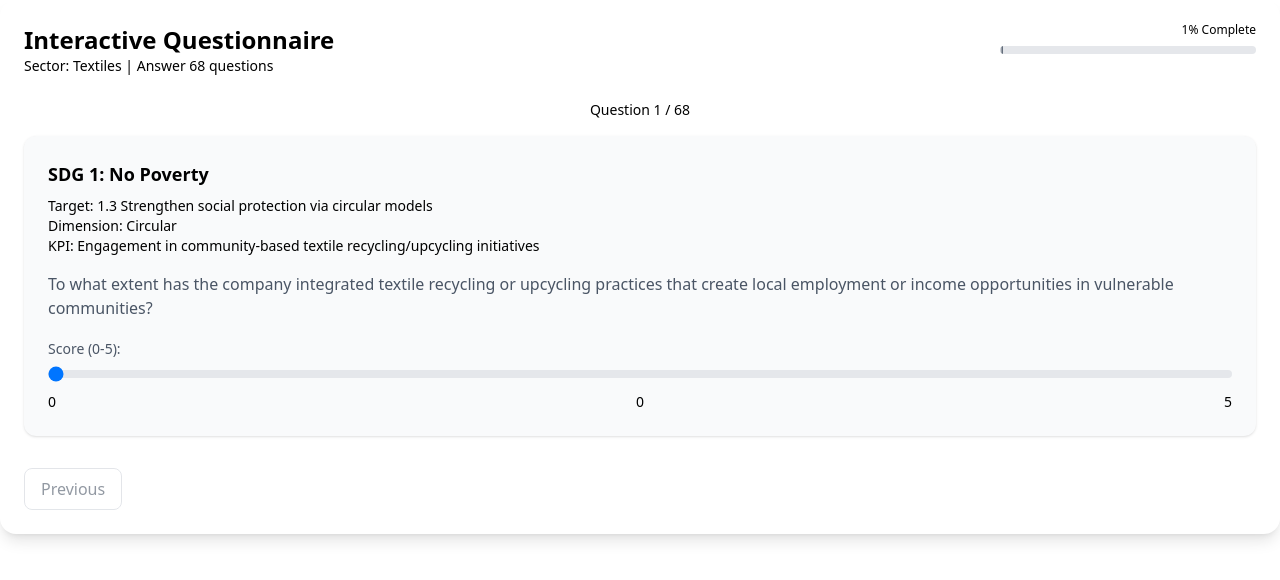
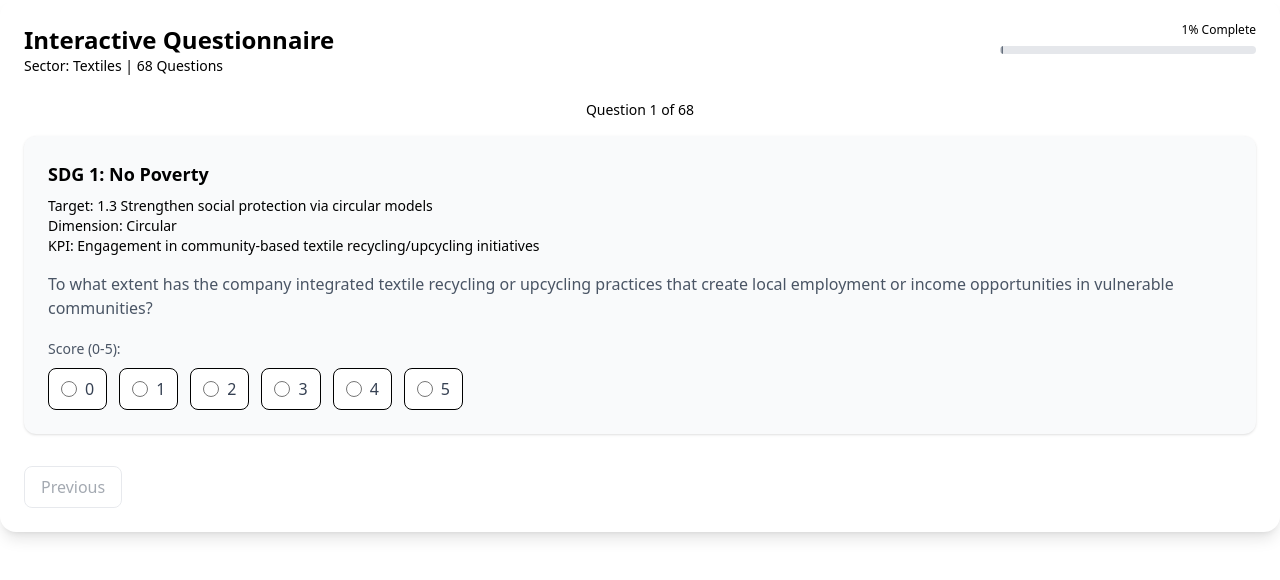
Before and after one commit to ayushak26/Implementation-Scorecard, a Next.js app in the folder frontend/: page /form in a window 1280 px wide. Shown: the top 580 px of the page. Built offline with nearby package versions, Linux system fonts and the light colour scheme; no server answers.

Commit message:
Updated buttons

```diff
--- a/frontend/app/components/FormPage.tsx
+++ b/frontend/app/components/FormPage.tsx
@@ -1,11 +1,10 @@
-// app/components/FormPage.tsx
+// frontend/components/FormPage.tsx
 "use client";
 
 import React, { useState, useEffect } from "react";
 import { useRouter } from "next/navigation";
 import QuestionCard from "./QuestionCard";
 
-/* ============================ Types ============================ */
 type Question = {
   id: string;
   sdg_number: number;
@@ -19,8 +18,6 @@ type Question = {
 
 type SectorData = Record<string, { rows: Question[] }>;
 
-/* ============================ Defaults & Utils ============================ */
-
 const DEFAULT_SDGS = Array.from({ length: 17 }, (_, i) => i + 1);
 const DEFAULT_DIMENSIONS = [
   "Economic Performance",
@@ -29,18 +26,17 @@ const DEFAULT_DIMENSIONS = [
   "Social Performance",
 ];
 
-// Build a simple, usable questionnaire with a cap at 10 questions
 function buildTemplateQuestions(
   sdgs: number[] = DEFAULT_SDGS,
   dimensions: string[] = DEFAULT_DIMENSIONS,
   sector = "General",
   maxQuestions = 10
 ): Question[] {
-  const qs: Question[] = [];
+  const questions: Question[] = [];
   for (const sdg of sdgs) {
     for (const dim of dimensions) {
-      if (qs.length >= maxQuestions) break; // Cap at 10 questions
-      qs.push({
+      if (questions.length >= maxQuestions) break;
+      questions.push({
         id: `sdg${sdg}-${dim.replace(/\s+/g, "_").toLowerCase()}`,
         sdg_number: sdg,
         sdg_description: `SDG ${sdg}`,
@@ -51,17 +47,14 @@ function buildTemplateQuestions(
         sector,
       });
     }
-    if (qs.length >= maxQuestions) break; // Exit outer loop if cap reached
+    if (questions.length >= maxQuestions) break;
   }
-  return qs;
+  return questions;
 }
 
 function normalizeToQuestions(payload: any): { questions: Question[]; sector: string } {
   if (Array.isArray(payload?.questions)) {
-    const sector =
-      typeof payload?.sector === "string" && payload.sector.trim()
-        ? payload.sector
-        : "General";
+    const sector = typeof payload?.sector === "string" && payload.sector.trim() ? payload.sector : "General";
     return { questions: payload.questions as Question[], sector };
   }
   if (
@@ -69,17 +62,13 @@ function normalizeToQuestions(payload: any): { questions: Question[]; sector: st
     Array.isArray(payload?.dimensions) ||
     typeof payload?.score_rubric === "object"
   ) {
-    const sdgs: number[] = Array.isArray(payload?.sdgs) ? payload.sdgs : DEFAULT_SDGS;
-    const dims: string[] = Array.isArray(payload?.dimensions)
-      ? payload.dimensions
-      : DEFAULT_DIMENSIONS;
+    const sdgs = Array.isArray(payload?.sdgs) ? payload.sdgs : DEFAULT_SDGS;
+    const dims = Array.isArray(payload?.dimensions) ? payload.dimensions : DEFAULT_DIMENSIONS;
     const sector = typeof payload?.sector === "string" ? payload.sector : "General";
     return { questions: buildTemplateQuestions(sdgs, dims, sector, 10), sector };
   }
-  return { questions: buildTemplateQuestions([], [], "General", 10), sector: "General" };
+  return { questions: buildTemplateQuestions(), sector: "General" };
 }
-
-/* ============================ Component ============================ */
 
 export default function FormPage() {
   const router = useRouter();
@@ -91,7 +80,7 @@ export default function FormPage() {
   const [responses, setResponses] = useState<Record<string, number>>({});
 
   useEffect(() => {
-    const fetchQuestionnaire = async () => {
+    async function fetchQuestionnaire() {
       setIsBusy(true);
       setError(null);
       try {
@@ -100,22 +89,21 @@ export default function FormPage() {
           headers: { "Cache-Control": "no-store" },
           cache: "no-store",
         });
-        const raw = await response.json().catch(() => ({}));
-        if (!response.ok || raw?.success === false) {
-          throw new Error(raw?.error || "Failed to fetch questionnaire template");
+        const data = await response.json();
+        if (!response.ok || data?.success === false) {
+          throw new Error(data?.error || "Failed to fetch questionnaire template");
         }
-        const { questions: qs, sector: sec } = normalizeToQuestions(raw);
-        setQuestions(qs);
-        setSector(sec);
-      } catch (e: any) {
-        setError(e?.message || "Failed to load questionnaire template.");
-        const fallback = buildTemplateQuestions([], [], "General", 10);
-        setQuestions(fallback);
+        const { questions: fetchedQuestions, sector: fetchedSector } = normalizeToQuestions(data);
+        setQuestions(fetchedQuestions);
+        setSector(fetchedSector);
+      } catch (e) {
+        setError((e as Error).message || "Failed to load questionnaire template");
+        setQuestions(buildTemplateQuestions());
         setSector("General");
       } finally {
         setIsBusy(false);
       }
-    };
+    }
     fetchQuestionnaire();
   }, []);
 
@@ -124,12 +112,18 @@ export default function FormPage() {
 
   const handleScoreSelect = (score: number) => {
     if (!currentQuestion) return;
-    const bounded = Math.max(0, Math.min(5, Number(score)));
-    setResponses((prev) => ({ ...prev, [currentQuestion.id]: bounded }));
+    const boundedScore = Math.max(0, Math.min(5, score));
+    setResponses((prev) => ({ ...prev, [currentQuestion.id]: boundedScore }));
   };
 
-  const goPrev = () => setCurrentIdx((i) => Math.max(0, i - 1));
-  const goNext = () => setCurrentIdx((i) => Math.min(totalQuestions - 1, i + 1));
+  const goPrev = () => setCurrentIdx((prev) => Math.max(0, prev - 1));
+
+  const goNext = () => {
+    // Prevent navigation if on last question or if current question isn't answered
+    if (currentIdx === totalQuestions - 1) return;
+    if (!currentQuestion || isBusy || !Number.isFinite(responses[currentQuestion.id])) return;
+    setCurrentIdx((prev) => Math.min(totalQuestions - 1, prev + 1));
+  };
 
   const handleSubmitAnswers = async () => {
     if (totalQuestions === 0) return;
@@ -141,35 +135,34 @@ export default function FormPage() {
         score: Number.isFinite(responses[q.id]) ? responses[q.id] : 0,
       }));
 
-      const body = JSON.stringify({ responses: responsesArray, questions, sector });
-
-      const resp = await fetch("/api/questionnaire/calculate", {
+      const response = await fetch("/api/questionnaire/calculate", {
         method: "POST",
         headers: { "Content-Type": "application/json" },
-        body,
+        body: JSON.stringify({ responses: responsesArray, questions, sector }),
       });
 
-      const payload = await resp.json().catch(() => ({}));
-      if (!resp.ok || payload?.success === false) {
-        throw new Error(payload?.error || "Failed to calculate scorecard.");
+      const data = await response.json();
+      if (!response.ok || data?.success === false) {
+        throw new Error(data?.error || "Failed to calculate scorecard");
       }
 
-      const result: SectorData | null =
-        payload?.data && typeof payload.data === "object" ? payload.data : null;
-      if (!result || Object.keys(result).length === 0) {
-        throw new Error("No scorecard data returned.");
+      const result: SectorData | null = data?.data && typeof data.data === "object" ? data.data : null;
+      if (!result || !Object.keys(result).length) {
+        throw new Error("No scorecard data returned");
       }
 
-      // Store in sessionStorage to avoid query string issues
       try {
         sessionStorage.setItem("scorecard", JSON.stringify(result));
       } catch {
-        await fetch("/api/result/save", { method: "POST", body: JSON.stringify(result) });
+        await fetch("/api/result/save", {
+          method: "POST",
+          body: JSON.stringify(result),
+        });
       }
 
       router.push("/visualization");
-    } catch (e: any) {
-      setError(e?.message || "Failed to submit answers.");
+    } catch (e) {
+      setError((e as Error).message || "Failed to submit answers");
     } finally {
       setIsBusy(false);
     }
@@ -177,19 +170,12 @@ export default function FormPage() {
 
   const selectedScore = currentQuestion ? responses[currentQuestion.id] : undefined;
   const canPrev = currentIdx > 0;
-  const canNext = currentIdx < totalQuestions - 1;
+  const isLastQuestion = currentIdx === totalQuestions - 1;
+  const currentQuestionAnswered = currentQuestion && Number.isFinite(responses[currentQuestion.id]);
   const allAnswered =
     totalQuestions > 0 &&
-    questions.every(
-      (q) =>
-        Number.isFinite(responses[q.id]) &&
-        responses[q.id] >= 0 &&
-        responses[q.id] <= 5
-    );
-  const pct =
-    totalQuestions > 0
-      ? Math.round(((currentIdx + 1) / totalQuestions) * 100)
-      : 0;
+    questions.every((q) => Number.isFinite(responses[q.id]) && responses[q.id] >= 0 && responses[q.id] <= 5);
+  const progress = totalQuestions > 0 ? Math.round(((currentIdx + 1) / totalQuestions) * 100) : 0;
 
   return (
     <div className="bg-white rounded-2xl shadow-lg p-6 animate-fadeIn">
@@ -197,19 +183,17 @@ export default function FormPage() {
         <div>
           <h2 className="text-2xl font-bold text-primary">Interactive Questionnaire</h2>
           <p className="text-neutral text-sm">
-            Sector: {sector} | Answer {totalQuestions} questions
+            Sector: {sector} | {totalQuestions} Questions
           </p>
         </div>
         <div className="relative w-64">
           <div className="w-full h-2 bg-gray-200 rounded-full overflow-hidden">
             <div
               className="h-full bg-gradient-to-r from-primary to-gray-600 transition-all duration-300"
-              style={{ width: `${pct}%` }}
+              style={{ width: `${progress}%` }}
             />
           </div>
-          <span className="absolute -top-6 right-0 text-xs text-neutral">
-            {pct}% Complete
-          </span>
+          <span className="absolute -top-6 right-0 text-xs text-neutral">{progress}% Complete</span>
         </div>
       </div>
 
@@ -227,55 +211,57 @@ export default function FormPage() {
       ) : (
         <>
           <div className="text-center text-neutral text-sm mb-4">
-            {totalQuestions > 0
-              ? `Question ${currentIdx + 1} / ${totalQuestions}`
-              : "No questions available"}
+            {totalQuestions > 0 ? `Question ${currentIdx + 1} of ${totalQuestions}` : "No questions available"}
           </div>
 
           <div className="animate-slideIn">
-            {currentQuestion && (
+            {currentQuestion ? (
               <QuestionCard
-                question={{
-                  sdg_number: currentQuestion.sdg_number,
-                  sdg_description: currentQuestion.sdg_description,
-                  sdg_target: currentQuestion.sdg_target,
-                  sustainability_dimension: currentQuestion.sustainability_dimension,
-                  kpi: currentQuestion.kpi,
-                  question: currentQuestion.question,
-                }}
+                question={currentQuestion}
                 selectedScore={selectedScore}
                 onScoreSelect={handleScoreSelect}
               />
-            )}
-            {totalQuestions === 0 && !error && (
-              <div>No questions available. Please upload a valid Excel file or try again later.</div>
+            ) : (
+              <div className="text-center text-neutral">
+                No questions available. Please upload a valid Excel file or try again.
+              </div>
             )}
           </div>
 
-          <div className="flex justify-between mt-8">
+          <div className="flex justify-between mt-8 gap-4" style={{ minHeight: '40px' }}>
             <button
               onClick={goPrev}
               disabled={!canPrev || isBusy}
-              className="px-4 py-2 border border-gray-300 rounded-lg text-gray-600 hover:bg-gray-100 disabled:opacity-60 transition-all duration-300"
+              className={`px-4 py-2 border border-gray-300 rounded-lg text-gray-600 transition-opacity
+                ${!canPrev || isBusy ? "opacity-50 cursor-not-allowed" : "hover:bg-gray-50"}`}
             >
               Previous
             </button>
 
-            {canNext ? (
+            <div className="flex gap-4">
+              {/* Next button - always visible, disabled on last question or when current question not answered */}
               <button
                 onClick={goNext}
-                disabled={!Number.isFinite(selectedScore) || isBusy}
-                className="px-4 py-2 bg-primary text-white rounded-lg hover:bg-gray-800 disabled:opacity-60 transition-all duration-300"
+                disabled={isLastQuestion || !currentQuestionAnswered || isBusy}
+                className={`px-4 py-2 bg-primary text-white rounded-lg transition-opacity
+                  ${isLastQuestion || !currentQuestionAnswered || isBusy
+                    ? "opacity-50 cursor-not-allowed"
+                    : "hover:bg-primary/90"}`}
               >
                 Next
               </button>
-            ) : (
+
+              {/* Submit button - only visible on last question */}
+              {isLastQuestion && (
                 <button
                   onClick={handleSubmitAnswers}
                   disabled={!allAnswered || isBusy}
-                className="px-4 py-2 bg-primary text-white rounded-lg hover:bg-gray-800 disabled:opacity-60 transition-all duration-300 flex items-center gap-2"
+                  className={`px-4 py-2 bg-primary text-white rounded-lg flex items-center gap-2 transition-opacity
+                    ${!allAnswered || isBusy
+                      ? "opacity-50 cursor-not-allowed"
+                      : "hover:bg-primary/90"}`}
                 >
-                {isBusy ? (
+                  {isBusy && (
                     <svg
                       className="animate-spin h-5 w-5 text-white"
                       xmlns="http://www.w3.org/2000/svg"
@@ -289,11 +275,11 @@ export default function FormPage() {
                         d="M4 12a8 8 0 018-8V0C5.373 0 0 5.373 0 12h4zm2 5.291A7.962 7.962 0 014 12H0c0 3.042 1.135 5.824 3 7.938l3-2.647z"
                       />
                     </svg>
-                ) : (
-                  "Submit & View Results"
                   )}
+                  Submit & View Results
                 </button>
               )}
+            </div>
           </div>
         </>
       )}
--- a/frontend/app/components/QuestionCard.tsx
+++ b/frontend/app/components/QuestionCard.tsx
@@ -17,6 +17,8 @@ type Props = {
 };
 
 export default function QuestionCard({ question, selectedScore, onScoreSelect }: Props) {
+  const scores = [0, 1, 2, 3, 4, 5]; // Score range based on FormPage logic
+
   const handleScoreChange = (e: React.ChangeEvent<HTMLInputElement>) => {
     const score = Number(e.target.value); // Explicit type casting
     onScoreSelect(score);
@@ -27,31 +29,33 @@ export default function QuestionCard({ question, selectedScore, onScoreSelect }:
       <h3 className="text-lg font-semibold text-primary">
         SDG {question.sdg_number}: {question.sdg_description}
       </h3>
-      <p className="text-neutral text-sm mt-2">Target: {question.sdg_target}</p>
+      <p className="text-neutral text-sm mt-2">Target: {question.sdg_target || "N/A"}</p>
       <p className="text-neutral text-sm">Dimension: {question.sustainability_dimension}</p>
-      <p className="text-neutral text-sm">KPI: {question.kpi}</p>
+      <p className="text-neutral text-sm">KPI: {question.kpi || "N/A"}</p>
       <p className="text-gray-600 mt-4">{question.question}</p>
       <div className="mt-4">
-        <label htmlFor="score-slider" className="text-sm text-gray-600">
-          Score (0-5):
-        </label>
-        <input
-          id="score-slider"
-          type="range"
-          min="0"
-          max="5"
-          value={selectedScore ?? 0}
-          onChange={handleScoreChange}
-          className="w-full h-2 bg-gray-200 rounded-lg appearance-none cursor-pointer accent-primary"
-          aria-label="Select a score from 0 to 5"
-          aria-valuemin={0}
-          aria-valuemax={5}
-          aria-valuenow={selectedScore ?? 0}
-        />
-        <div className="flex justify-between text-sm text-neutral mt-2">
-          <span>0</span>
-          <span>{selectedScore ?? 0}</span>
-          <span>5</span>
+        <label className="text-sm text-gray-600">Score (0-5):</label>
+        <div className="flex flex-wrap gap-3 mt-2">
+          {scores.map((score) => (
+            <label
+              key={score}
+              className={`flex items-center gap-2 px-3 py-2 border rounded-lg cursor-pointer transition-all duration-300
+                ${selectedScore === score ? "opacity-30" : "opacity-100"}
+                ${selectedScore === score ? "bg-primary/10" : "bg-white"}
+                hover:bg-gray-100`}
+            >
+              <input
+                type="radio"
+                name={`question-${question.sdg_number}-${question.sustainability_dimension}`}
+                value={score}
+                checked={selectedScore === score}
+                onChange={handleScoreChange}
+                className="h-4 w-4 text-primary focus:ring-primary"
+                aria-label={`Score ${score}`}
+              />
+              <span className="text-gray-700">{score}</span>
+            </label>
+          ))}
         </div>
       </div>
     </div>
--- a/frontend/app/components/VisualizationPage.tsx
+++ b/frontend/app/components/VisualizationPage.tsx
@@ -101,7 +101,7 @@ export default function VisualizationPage() {
         </>
       )}
       <div className="flex justify-end mt-6">
-        <button onClick={handleReset} className="px-4 py-2 bg-primary text-white rounded-lg hover:bg-gray-800 transition-all duration-300">
+        <button onClick={handleReset} className="px-4 py-2 bg-primary text-white rounded-lg opacity-100">
           Reset & Start Over
         </button>
       </div>
```
Also changed, not shown: frontend/app/components/SDGAssessmentTool.tsx (+2 -9 lines), frontend/app/components/UploadExcelPage.tsx (+22 -36 lines). Lines whose indentation alone changed are shown as unchanged.
